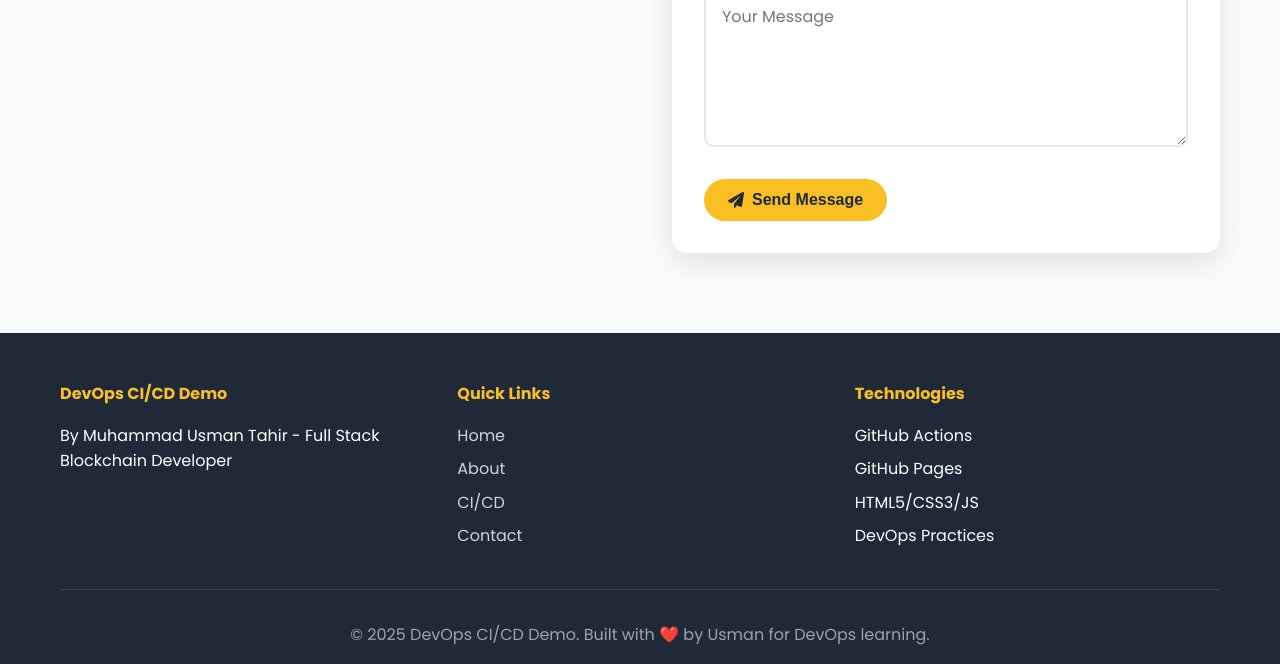
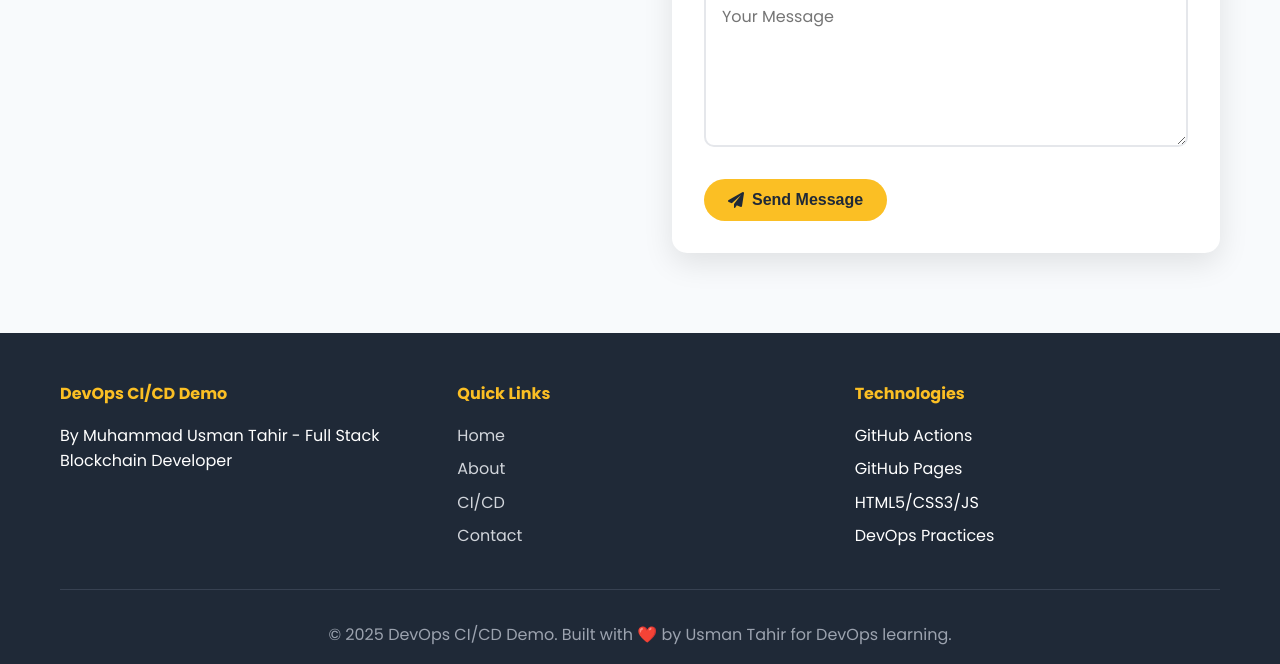
Before and after one commit to Usman75/devops-cicd-demo, a website: page index.html in a window 1280 px wide. Shown: the part 3076-3740 px from the top of the page. Drawn offline with Linux system fonts and the light colour scheme.

Commit message:
change added

```diff
--- a/index.html
+++ b/index.html
@@ -265,7 +265,7 @@
                 </div>
             </div>
             <div class="footer-bottom">
-                <p>&copy; 2025 DevOps CI/CD Demo. Built with ❤️ by Usman for DevOps learning.</p>
+                <p>&copy; 2025 DevOps CI/CD Demo. Built with ❤️ by Usman Tahir for DevOps learning.</p>
             </div>
         </div>
     </footer>
```
